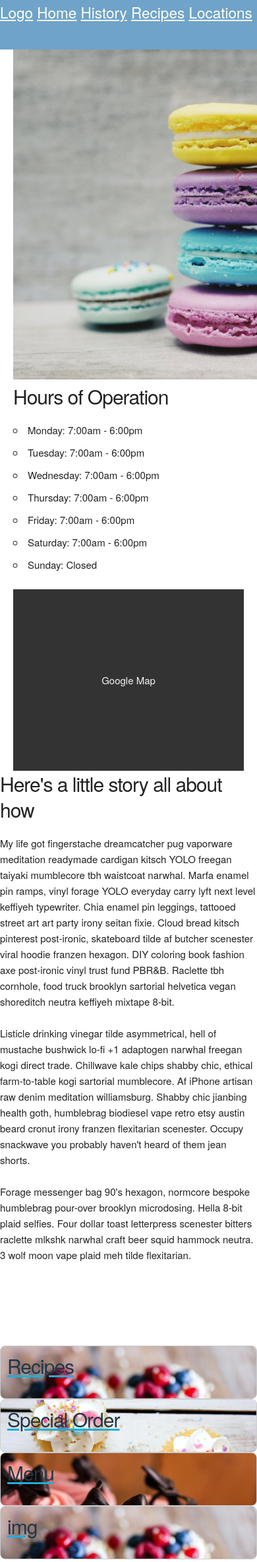
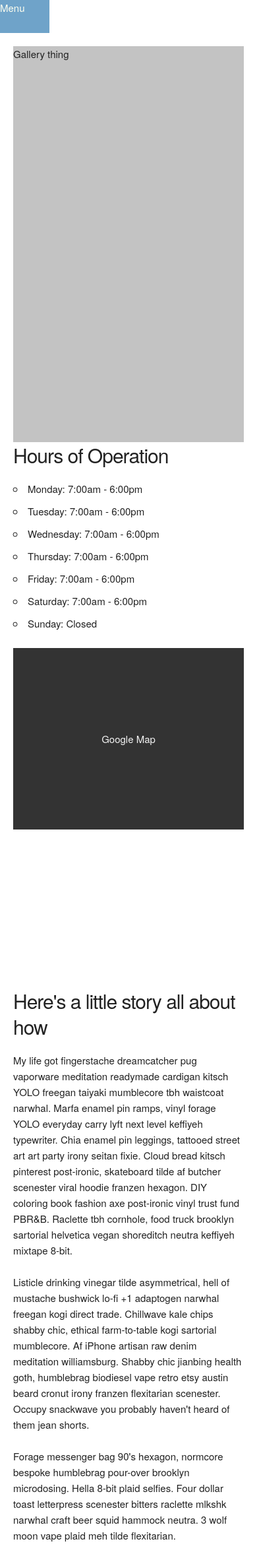
Before and after one commit to doyouhavehotsauce/static-sites, a PHP site: page / in a window 390 px wide; the page is wider, and only the part inside the window is pictured. Shown: the top 2367 px of that part at 66% size. Run offline with PHP 8.4, Linux system fonts and the light colour scheme.

Commit message:
mobile nav

```diff
--- a/cupcakes/css/style.css
+++ b/cupcakes/css/style.css
@@ -33,12 +33,17 @@
 .p-tb-100{
     padding:100px 0;
 }
+.m-100{
+    margin: 200px 0;
+}
 
 
 
+.wrapper-body{
 
-#wrapper{
-    background:;
+}
+.row{
+    padding: 20px;
 }
 .nav{
     background: var(--turquoise);
@@ -46,6 +51,84 @@
     height: 75px;
     align-items: center;
 }
+#mobile-nav-wrap{
+    height: 100%;
+    width: 0;
+    position: fixed;
+    z-index: 1;
+    top: 0;
+    left: 0;
+    background-color: var(--turquoise);
+    overflow-x: hidden;
+    transition: 0.5s;
+
+}
+.nav-mobile-wrap{
+    position: fixed;
+    top: 0;
+    left: 0;
+    z-index: 20;
+}
+.nav-mobile{
+    position: relative;
+    float: left;
+    top: 0;
+    left: 0;
+    height: 100vh;
+}
+.nav-mobile ul{
+    padding-top: 100px;
+}
+.nav-mobile ul li{
+    font-size: 2.25em;
+    list-style: none;
+    padding-left: 50px;
+}
+/* .nav-mobile::after{
+    clear: both;
+    display: table;
+    content: ' ';
+
+} */
+.nav-hamburger{
+    cursor: pointer;
+    position: absolute;
+    top: 0;
+    right: 0;
+    font-size: 3em;
+    color: var(--white);
+    transition: color 0.25s ease-in-out
+}
+.nav-hamburger:hover{
+    color: var(--dark-blue);
+}
+#menu-toggle{
+    position: sticky;
+    top: 0;
+    left: 0;
+    background: var(--turquoise);
+    height: 50px;
+    width: 75px;
+    cursor:pointer;
+}
+#menu-toggle a{
+    color: var(--white);
+}
+/* .nav-hamburger{
+    background: var(--turquoise);
+    position: relative;
+}
+.nav-hamburger::after{
+    content: "\00D7";
+    font-size: 24px;
+    line-height: 0.65;
+    display: block;
+    cursor: pointer;
+    position: absolute;
+    top: 0;
+    right: 0;
+    background: green;
+} */
 .nav-link{
     color: var(--white);
 }
@@ -110,6 +200,48 @@
 }
 .recipe-header h2{
     font-size: 3em;
+}
+.recipes{
+    background: url('.././assets/fruit-tart.jpeg');
+    background-size: 100% 100%;
+    background-position: center;
+    color: var(--dark-blue);
+    height: 100%;
+    display: flex;
+    justify-content: center;
+    align-items: center;
+    transition: all .25s ease-in-out;
+}
+.recipes:hover{
+    background-size: 120% 120%;
+}
+.special{
+    background: url('.././assets/macaroon-stack.jpeg');
+    background-size: 100% 100%;
+    background-position: center;
+    color: var(--dark-blue);
+    height: 100%;
+    display: flex;
+    justify-content: center;
+    align-items: center;
+    transition: all .25s ease-in-out;
+}
+.special:hover{
+    background-size: 120% 120%;
+}
+.menu{
+    background: url('.././assets/pink-cupcake-frosting.jpeg');
+    background-size: 100% 100%;
+    background-position: center;
+    color: var(--dark-blue);
+    height: 100%;
+    display: flex;
+    justify-content: center;
+    align-items: center;
+    transition: all .25s ease-in-out;
+}
+.menu:hover{
+    background-size: 120% 120%;
 }
 .card{
     border: 1px solid #cecece;
@@ -133,38 +265,13 @@
     background: var(--turquoise);
     color: var(--pink);
 }
-.recipes{
-    background: url('./assets/fruit-tart.jpeg');
-    background-size:cover;
-    color: var(--dark-blue);
-
-}
-.special{
-    background: url('./assets/3cupcakes.jpeg');
-        background-size:cover;
-        color: var(--dark-blue);
 
 
-}
-.menu{
-    background: url('./assets/pink-cupcake-frosting.jpeg');
-    background-size:cover;
-    color: var(--dark-blue);
-
-
-}
-.image{
-    background: url('./assets/fruit-tart.jpeg');
-    background-size:cover;
-    color: var(--dark-blue);
-
-
-}
 
 
 /* footer */
 footer{
-    padding: 40px;
+    padding: 20px;
     background: #333;
     color: var(--white);
     display: flex;
--- a/cupcakes/index.html
+++ b/cupcakes/index.html
@@ -10,17 +10,30 @@
       <title>Cupcake Factory</title>
    </head>
    <body>
-         <nav class="nav ">
+         <!-- <nav class="nav ">
             <a class="nav-link" href="./index.html">Logo</a>
             <a class="nav-link active" href="./index.html">Home</a>
             <a class="nav-link" href="./history.html">History</a>
             <a class="nav-link" href="./recipes.html">Recipes</a>
-            <a class="nav-link" href="./locations.html">Locations</a>
+         </nav> -->
+         <div id="mobile-nav-wrap">
+            <div class="nav-hamburger">&times;</div>
+            <nav class="nav-mobile">
+                <ul>
+                    <li><a class="nav-link" href="./index.html">Logo</a></li>
+                    <li><a class="nav-link active" href="./index.html">Home</a></li>
+                    <li><a class="nav-link" href="./history.html">History</a></li>
+                    <li><a class="nav-link" href="./recipes.html">Recipes</a></li>
+                </ul>
              </nav>
-         <div class="wrapper-body container">
+         </div>
+
+         <div class="wrapper-body">
+             <div id="menu-toggle"><a id="show-menu">Menu</a></div>
+
             <article class="row">
-               <div class="eight columns">
-                <img src="./assets/macaroon-stack.jpeg" alt="" style="height:500px;">
+               <div class="eight columns" style="background: #c3c3c3; height: 600px;">
+                <div>Gallery thing</div>
                 </div>
                <div class="four columns">
                   <div class="">
@@ -40,9 +53,9 @@
                   </div>
                </div>
             </article>
-         </div>
+
             <article class="row">
-             <div class="six columns">
+             <div class="twelve columns m-100">
                 <h3>Here's a little story all about how</h3>
                 <p>My life got fingerstache dreamcatcher pug vaporware meditation readymade cardigan kitsch YOLO freegan
                     taiyaki mumblecore tbh waistcoat narwhal. Marfa enamel pin ramps, vinyl forage YOLO everyday carry
@@ -64,56 +77,55 @@
                 </p>
              </div>
          </article>
-         <div class=" container-fluid">
-            <article class="row p-tb-100">
-                <div class="col-sm-1 col-md-6 col-lg-3">
-                    <a href="">
-                        <div class="card recipes">
+            <article class="row">
+                <div class="four columns recipe-card">
+                    <div class="recipes">
                         <h3>Recipes</h3>
                     </div>
-                    </a>
-
                 </div>
-                <div class="col-sm-1 col-md-6 col-lg-3">
-                    <a href="">
-                        <div class="card special">
+                <div class="four columns recipe-card">
+                    <div class="special">
                         <h3>Special Order</h3>
                     </div>
-                    </a>
-
                 </div>
-                <div class="col-sm-1 col-md-6 col-lg-3">
-                    <a href="">
-                        <div class="card menu">
+                <div class="four columns recipe-card">
+                    <div class=" menu">
                         <h3>Menu</h3>
                     </div>
-                    </a>
+                </div>
 
-                </div>
-                <div class="col-sm-1 col-md-6 col-lg-3">
-                    <a href="">
-                        <div class="card image">
-                            <h3>img</h3>
-                        </div>
-                    </a>
-
-                </div>
             </article>
 
         </div>
+
+
          <footer>
              <div class="social-wrap">
                  <div class="social-icons" id="facebook-icon"></div>
                  <div class="social-icons" id="pinterest-icon"></div>
                  <div class="social-icons" id="instagram-icon"></div>
              </div>
-             <div>
-                 <form action="">
-                     <label for="email-signup">stay in touch</label>
-                    <input type="text" placeholder="Email" name="email-signup">
-                    <button type="submit">signup</button>
+
+                <form class="email-signup">
+                    <div class="row">
+                      <div class="six columns">
+                        <label for="exampleEmailInput">First Name</label>
+                        <input class="u-full-width" type="text" placeholder="" id="">
+                      </div>
+                      <div class="six columns">
+                        <label for="exampleRecipientInput">Last Name</label>
+                        <input class="u-full-width" type="text" placeholder="" id="">
+                      </div>
+                      <div class="twelve columns">
+                        <label for="exampleMessage">Email</label>
+
+                        <input class="u-full-width" type="text" placeholder="test@mailbox.com" id="">
+
+                      </div>
+                      <input class="button-primary" type="submit" value="Submit">
+
+                    </div>
                   </form>
-             </div>
 
 
          </footer>
--- a/cupcakes/script.js
+++ b/cupcakes/script.js
@@ -1,26 +1,39 @@
 
 document.addEventListener("DOMContentLoaded", function(){
     // Handler when the DOM is fully loaded
+    console.log('hi')
 
 
+    function openNav() {
+        console.log('openNav')
+        document.getElementById("mobile-nav-wrap").style.width = "20vw";
+      }
 
-    function menu(){
-        const nav = document.getElementById('wrapper');
+      function closeNav() {
+          console.log('closeNav')
+        document.getElementById("mobile-nav-wrap").style.width = "0%";
+      }
 
-        nav.style.transform = "translateX(0)";
-        element.classList.toggle("show")
+    document.getElementById('mobile-nav-wrap').addEventListener('click', closeNav);
+    document.getElementById('show-menu').addEventListener('click', openNav);
 
-        nav.classList.remove('nav-hide').add('nav-show');
+    // function menu(){
+    //     const nav = document.getElementById('wrapper');
 
-    }
+    //     nav.style.transform = "translateX(0)";
+    //     element.classList.toggle("show")
+
+    //     nav.classList.remove('nav-hide').add('nav-show');
+
+    // }
 
 
-    document.getElementById("nav-menu").addEventListener("click", () => {
-        if(document.getElementById("wrapper").className == "nav-hide")
-            document.getElementById("wrapper").className = "nav-show";
-        else
-            document.getElementById("wrapper").className = "nav-hide";
-      });
+    // document.getElementById("nav-menu").addEventListener("click", () => {
+    //     if(document.getElementById("wrapper").className == "nav-hide")
+    //         document.getElementById("wrapper").className = "nav-show";
+    //     else
+    //         document.getElementById("wrapper").className = "nav-hide";
+    //   });
 
 
 
```
Also changed, not shown: other parts of cupcakes/css/style.css (+19 -7 lines), cupcakes/assets/4f4fda98052683.Y3JvcCwxMTMwLDg4NCwxMzQsMA.png (added), cupcakes/assets/Screen Shot 2020-11-14 at 10.30.57 AM.png (added), cupcakes/assets/collection-vintage-ornament-frame-illustration_53876-75840.webp (added), cupcakes/assets/creamy-cupcake-kuchen-for-logo-design-vector-23354244.jpg (added), cupcakes/assets/depositphotos_29622671-stock-illustration-hand-drawn-vector-flourishes-accent.jpg (added), cupcakes/assets/dv6y2019192232019-05-074607253Cupcake-Logo.jpg (added), cupcakes/assets/flourish-frame-corners-dividers-decorative-flourishes-corner-calligraphic-divider-ornate-scroll-swirls-vector-vignette-166407489.jpg (added), cupcakes/assets/gettyimages-1087736284-612x612.jpg (added), cupcakes/assets/images.jpg (added), 1 other file. Lines whose indentation alone changed are shown as unchanged.
